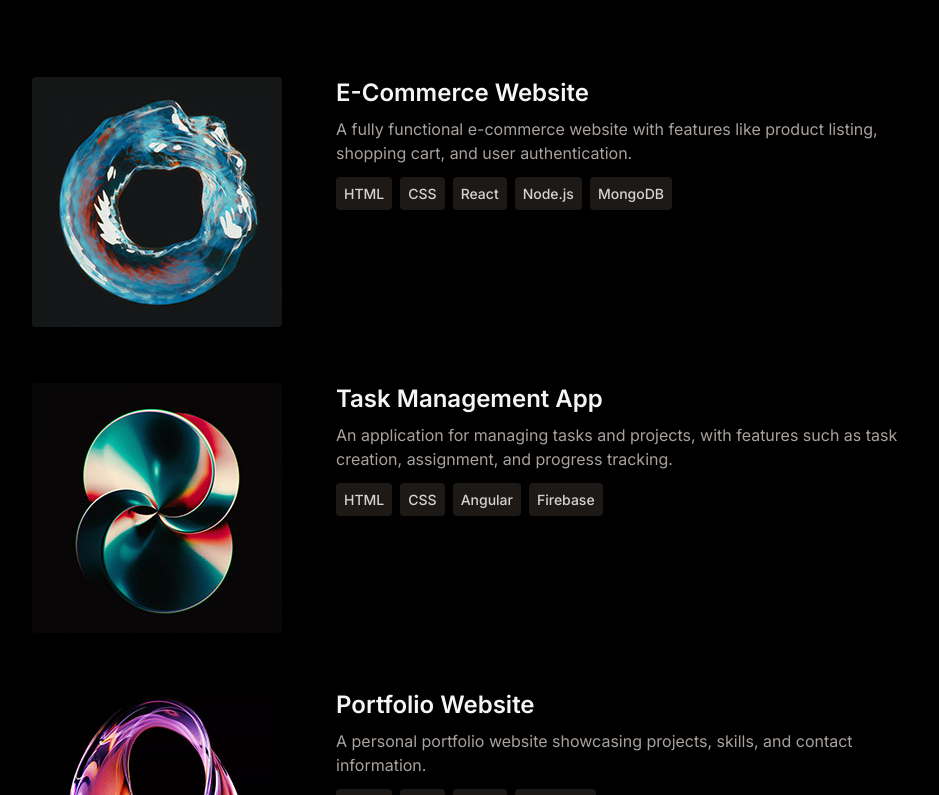
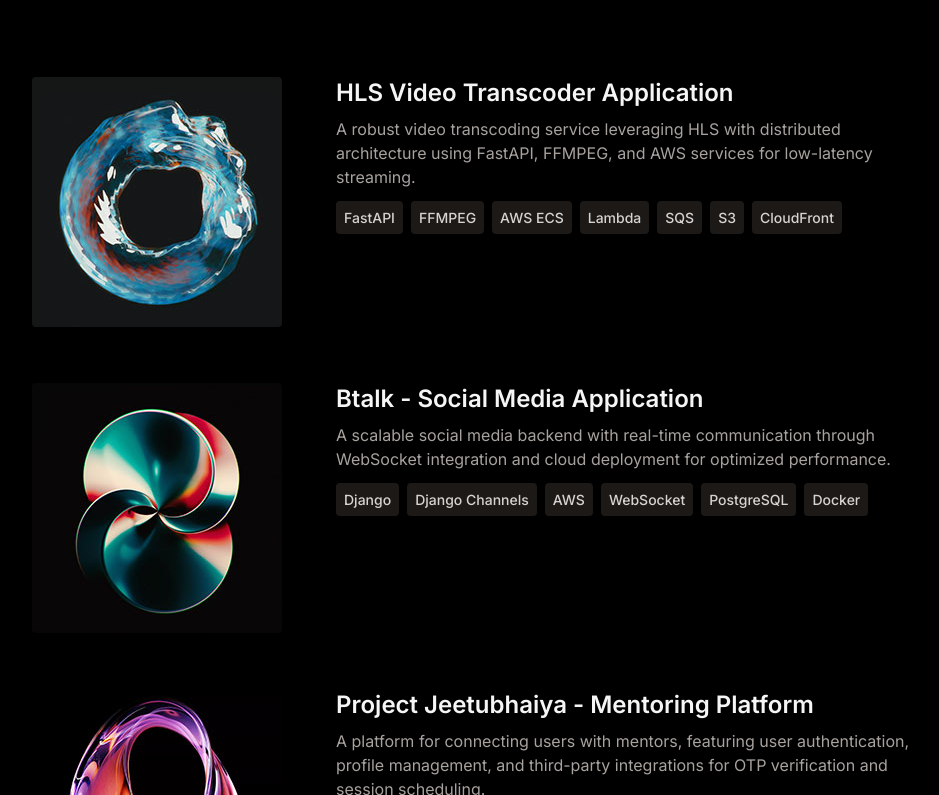
Before and after one commit to adib-the-noob/adibs-portfolio, a React (Vite) app: page / in a window 1280 px wide. Shown: the part 1505-2300 px from the top of the page, without its empty margins (168-1107 px from the left). Built offline with nearby package versions, Linux system fonts and the light colour scheme.

Commit message:
project updated

```diff
--- a/src/constants/index.js
+++ b/src/constants/index.js
@@ -40,34 +40,28 @@ export const EXPERIENCES = [
 
 export const PROJECTS = [
   {
-    title: "E-Commerce Website",
+    title: "HLS Video Transcoder Application",
     image: project1,
     description:
-      "A fully functional e-commerce website with features like product listing, shopping cart, and user authentication.",
-    technologies: ["HTML", "CSS", "React", "Node.js", "MongoDB"],
+      "A robust video transcoding service leveraging HLS with distributed architecture using FastAPI, FFMPEG, and AWS services for low-latency streaming.",
+    technologies: ["FastAPI", "FFMPEG", "AWS ECS", "Lambda", "SQS", "S3", "CloudFront"],
   },
   {
-    title: "Task Management App",
+    title: "Btalk - Social Media Application",
     image: project2,
     description:
-      "An application for managing tasks and projects, with features such as task creation, assignment, and progress tracking.",
-    technologies: ["HTML", "CSS", "Angular", "Firebase"],
+      "A scalable social media backend with real-time communication through WebSocket integration and cloud deployment for optimized performance.",
+    technologies: ["Django", "Django Channels", "AWS", "WebSocket", "PostgreSQL", "Docker"],
   },
   {
-    title: "Portfolio Website",
+    title: "Project Jeetubhaiya - Mentoring Platform",
     image: project3,
     description:
-      "A personal portfolio website showcasing projects, skills, and contact information.",
-    technologies: ["HTML", "CSS", "React", "Bootstrap"],
-  },
-  {
-    title: "Blogging Platform",
-    image: project4,
-    description:
-      "A platform for creating and publishing blog posts, with features like rich text editing, commenting, and user profiles.",
-    technologies: ["HTML", "CSS", "Vue.js", "Express", "mySQL"],
+      "A platform for connecting users with mentors, featuring user authentication, profile management, and third-party integrations for OTP verification and session scheduling.",
+    technologies: ["Django REST Framework", "PostgreSQL", "Third-party API Integrations"],
   },
 ];
+
 
 export const CONTACT = {
   address: "522/01, Kaliajury-Racecourse Road, Cumilla, Bangladesh ",
```
